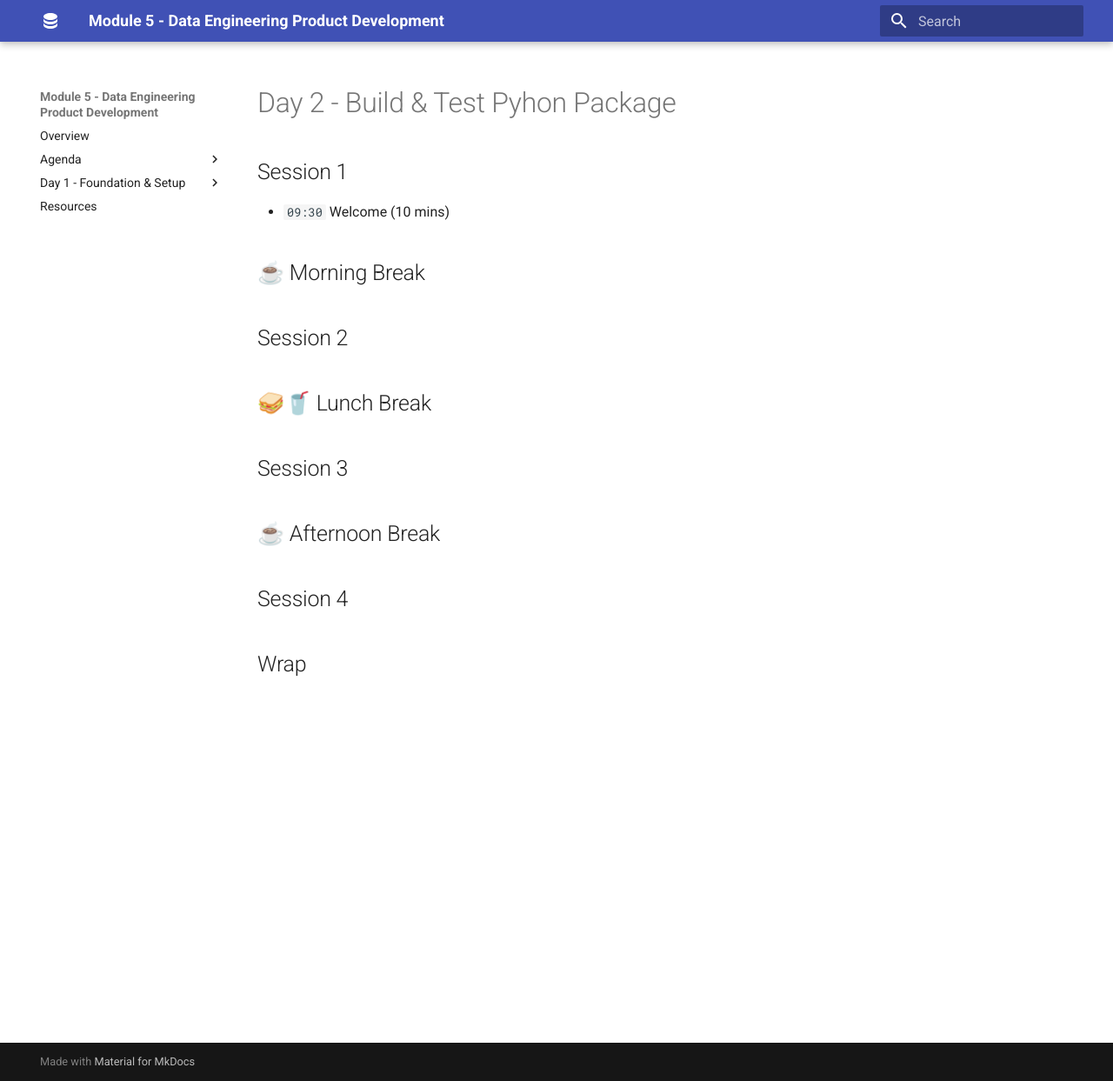
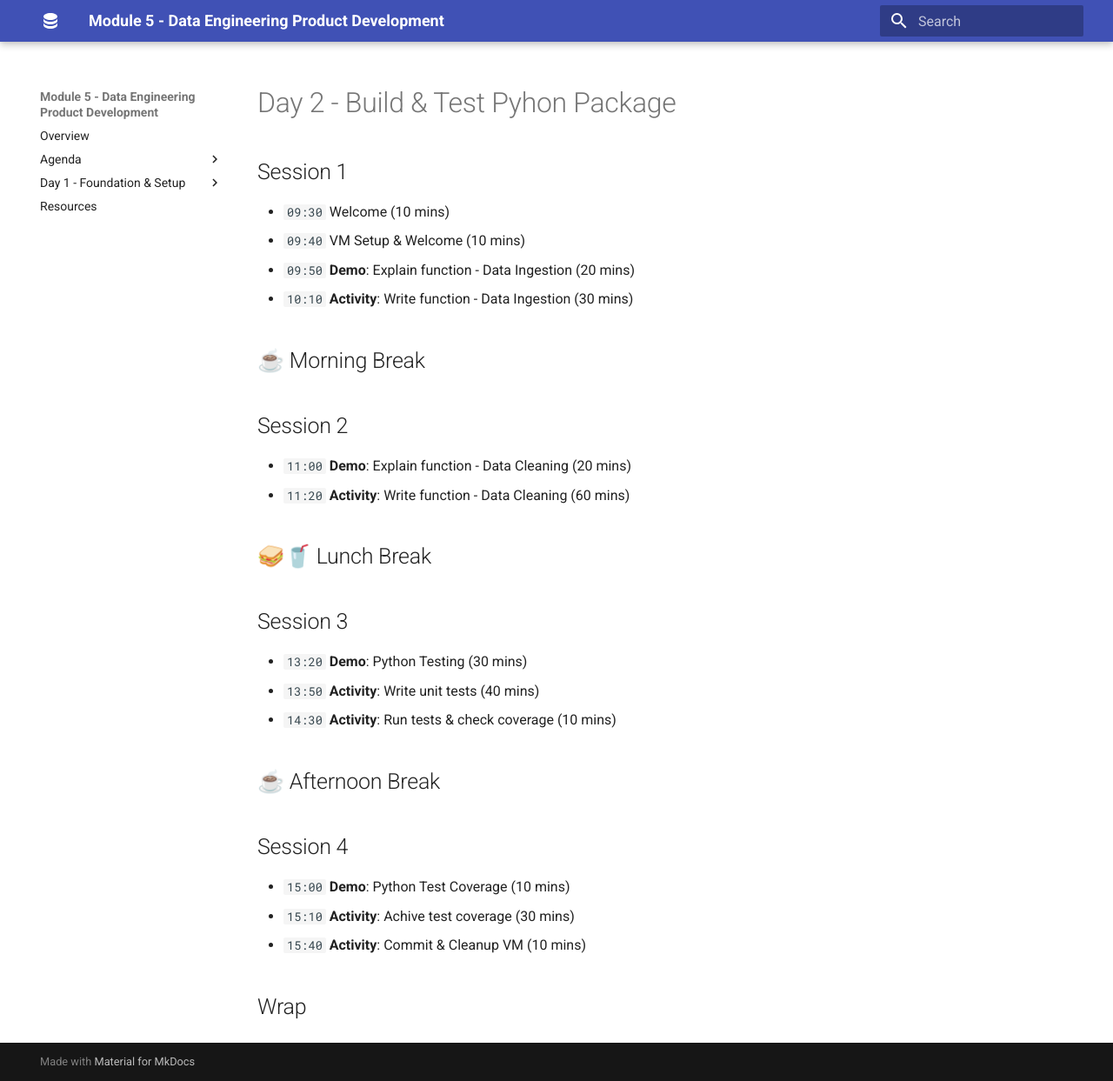
Before and after one commit to qaalabs/DE5M5, an MkDocs documentation site: the page built from docs/agenda/day2.md, in a window 1280 px wide and 1243 px high. Shown: the whole window at 87% size. Built offline with MkDocs 1.6.1 and Material for MkDocs 9.7.7, drawn with Linux system fonts in a browser that asks for light colours.

```diff
--- a/docs/agenda/day2.md
+++ b/docs/agenda/day2.md
@@ -3,20 +3,31 @@
 ## Session 1
 
 - `09:30` Welcome (10 mins)
+- `09:40` VM Setup & Welcome (10 mins)
+- `09:50` **Demo**: Explain function - Data Ingestion (20 mins)
+- `10:10` **Activity**: Write function - Data Ingestion (30 mins)
 
 ## ☕ Morning Break
 
 ## Session 2
 
+- `11:00` **Demo**: Explain function - Data Cleaning (20 mins)
+- `11:20` **Activity**: Write function - Data Cleaning (60 mins)
 
 ## 🥪🥤 Lunch Break
 
 ## Session 3
 
+- `13:20` **Demo**: Python Testing (30 mins)
+- `13:50` **Activity**: Write unit tests (40 mins)
+- `14:30` **Activity**: Run tests & check coverage (10 mins)
 
 ## ☕ Afternoon Break
 
 ## Session 4
 
+- `15:00` **Demo**: Python Test Coverage (10 mins)
+- `15:10` **Activity**: Achive test coverage (30 mins)
+- `15:40` **Activity**: Commit & Cleanup VM (10 mins)
 
 ## Wrap
```
Also changed, not shown: docs/trainer.md (+10 -0 lines).
